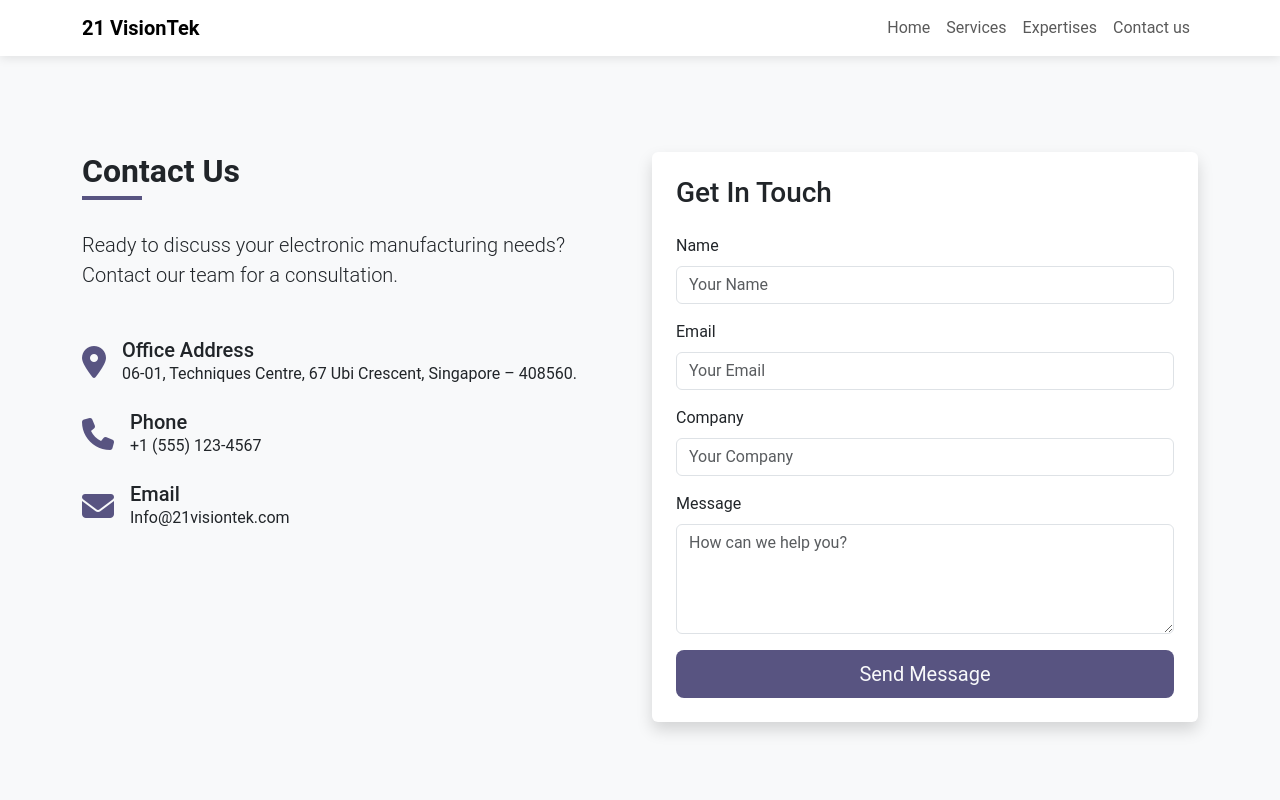
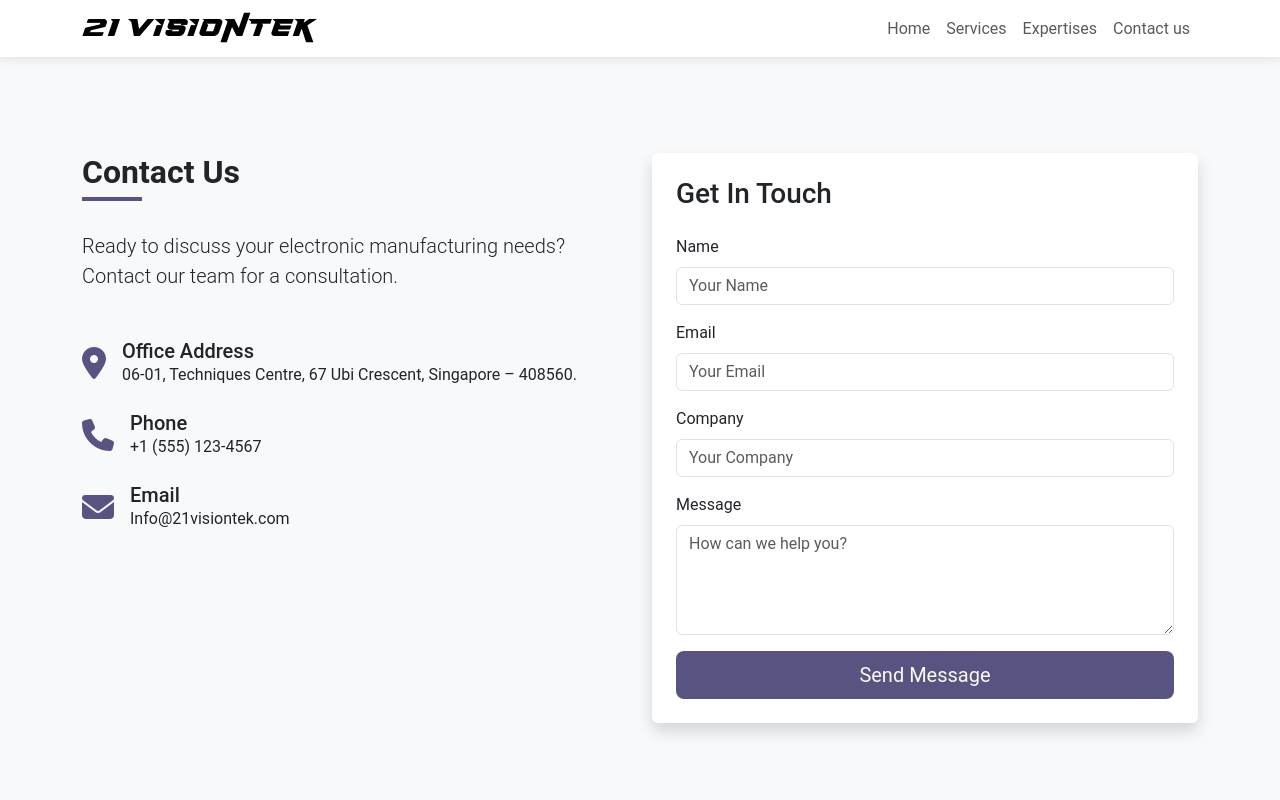
Before and after one commit to mehulbatra08/Ems-website, a plain HTML site: page contact.html in a window 1280 px wide. Shown: the top 800 px of the page. Drawn offline with nearby package versions, Linux system fonts and the light colour scheme.

Commit message:
Added font to every page

```diff
--- a/contact.html
+++ b/contact.html
@@ -145,9 +145,20 @@
         .bg-primary {
             background-color: var(--primary-color) !important;
         }
+        .visiontek-font {
+            font-family: 'EximaGeometric', Arial, sans-serif !important;
+        }
 
         .navbar-brand {
             margin-right: 20px;
+        }
+
+        @font-face {
+            font-family: 'EximaGeometric';
+            src: url('Exima Geometric.ttf') format('truetype');
+            font-weight: normal;
+            font-style: normal;
+            font-display: swap;
         }
     </style>
 </head>
```
Also changed, not shown: expertise.html (+10 -0 lines), index.html (+2 -1 lines), service.html (+11 -0 lines).
